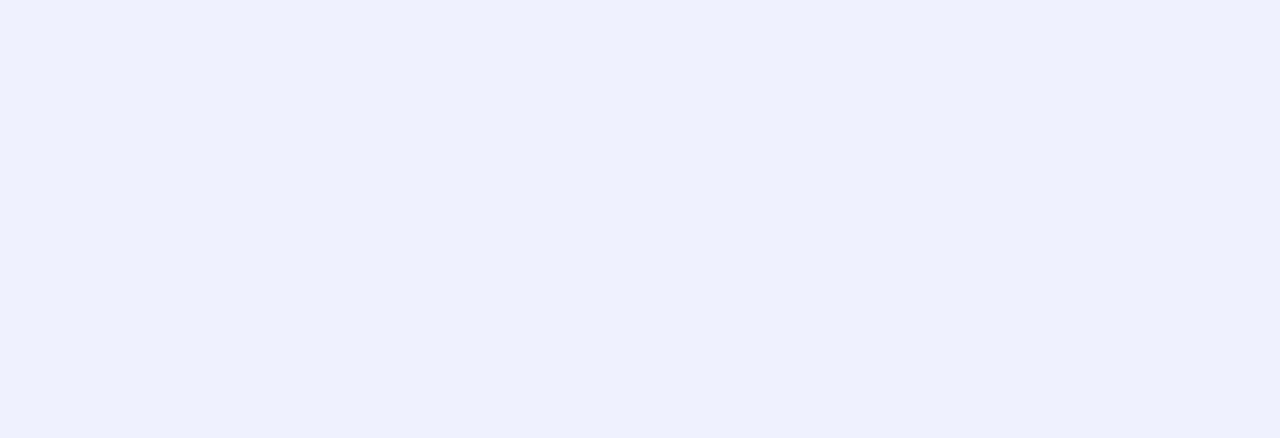
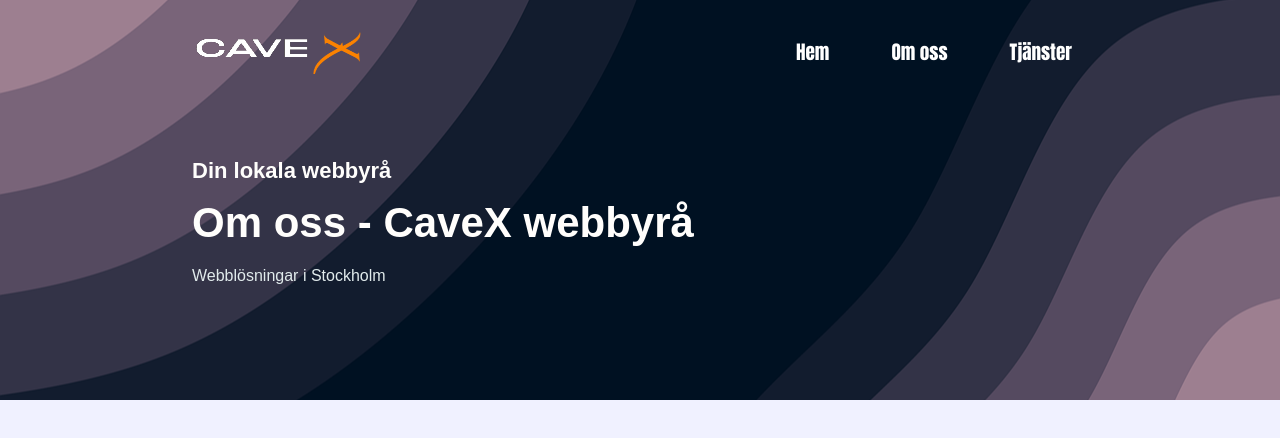
Before and after one commit to alexL-94/Webagency_alex, a website built with Vite: page about.html in a window 1280 px wide. Built offline with nearby package versions, Linux system fonts and the light colour scheme; a small style sheet from the web is missing.

Commit message:
header är klar

```diff
--- a/about.html
+++ b/about.html
@@ -7,10 +7,30 @@
     <link rel="stylesheet" href="style.css">
     <title>Kontaktsida</title>
     <script src="main.js" defer></script>
+    <link rel="stylesheet" href="https://cdnjs.cloudflare.com/ajax/libs/font-awesome/6.5.1/css/all.min.css"
+        integrity="sha512-XxXxXx..." crossorigin="anonymous" referrerpolicy="no-referrer" />
 </head>
 
 <body>
 
+    <header class="about-header">
+        <div class="header-top">
+            <img src="img/LcaveLX.png" class="logo" alt="Loggotyp">
+
+            <nav class="navbar">
+                <a href="index.html">Hem</a>
+                <a href="about.html">Om oss</a>
+                <a href="tjanster.html">Tjänster</a>
+            </nav>
+        </div>
+
+        <div class="header-text">
+            <h4>Din lokala webbyrå</h4>
+            <h2>Om oss - CaveX webbyrå</h2>
+            <p>Webblösningar i Stockholm</p>
+        </div>
+    </header>
+
 </body>
 
 </html>
--- a/style.css
+++ b/style.css
@@ -931,3 +931,77 @@
     margin-bottom: 30px;
     padding: 15px;
 }
+
+/* About/kontakt sida */
+
+.about-header {
+    background-image: url(img/AbstractP.png);
+    background-size: cover;
+    background-position: center;
+    background-repeat: no-repeat;
+    height: 400px;
+    padding: 1.3rem 15%;
+    display: flex;
+    flex-direction: column;
+    align-items: flex-start;
+    justify-content: flex-start;
+    gap: 1rem;
+}
+
+.header-top {
+    display: flex;
+    align-items: center;
+    justify-content: space-between;
+    width: 100%;
+}
+
+.about-header .logo {
+    height: 45px;
+}
+
+.about-header .navbar {
+    display: flex;
+    gap: 30px;
+}
+
+.about-header .navbar a {
+    font-size: 1.2rem;
+    color: white;
+    font-family: "Anton", sans-serif;
+    font-weight: 400;
+    transition: color 0.3s ease;
+}
+
+.about-header .navbar a:hover {
+    color: #cb720d;
+}
+
+
+
+
+
+.header-text {
+    margin-top: 60px;
+}
+
+.header-text h4,
+.header-text h2,
+.header-text p {
+    margin: 0;
+}
+
+.header-text h4 {
+    color: #fffefc;
+    margin-bottom: 15px;
+    font-size: 22px;
+}
+
+.header-text h2 {
+    color: #fffefc;
+    margin-bottom: 20px;
+    font-size: 42px;
+}
+
+.header-text p {
+    color: #e1ebec;
+}
```
Also changed, not shown: index.html (+1 -1 lines), img/AbstractP.png (added), img/LcaveLX.png (added).
